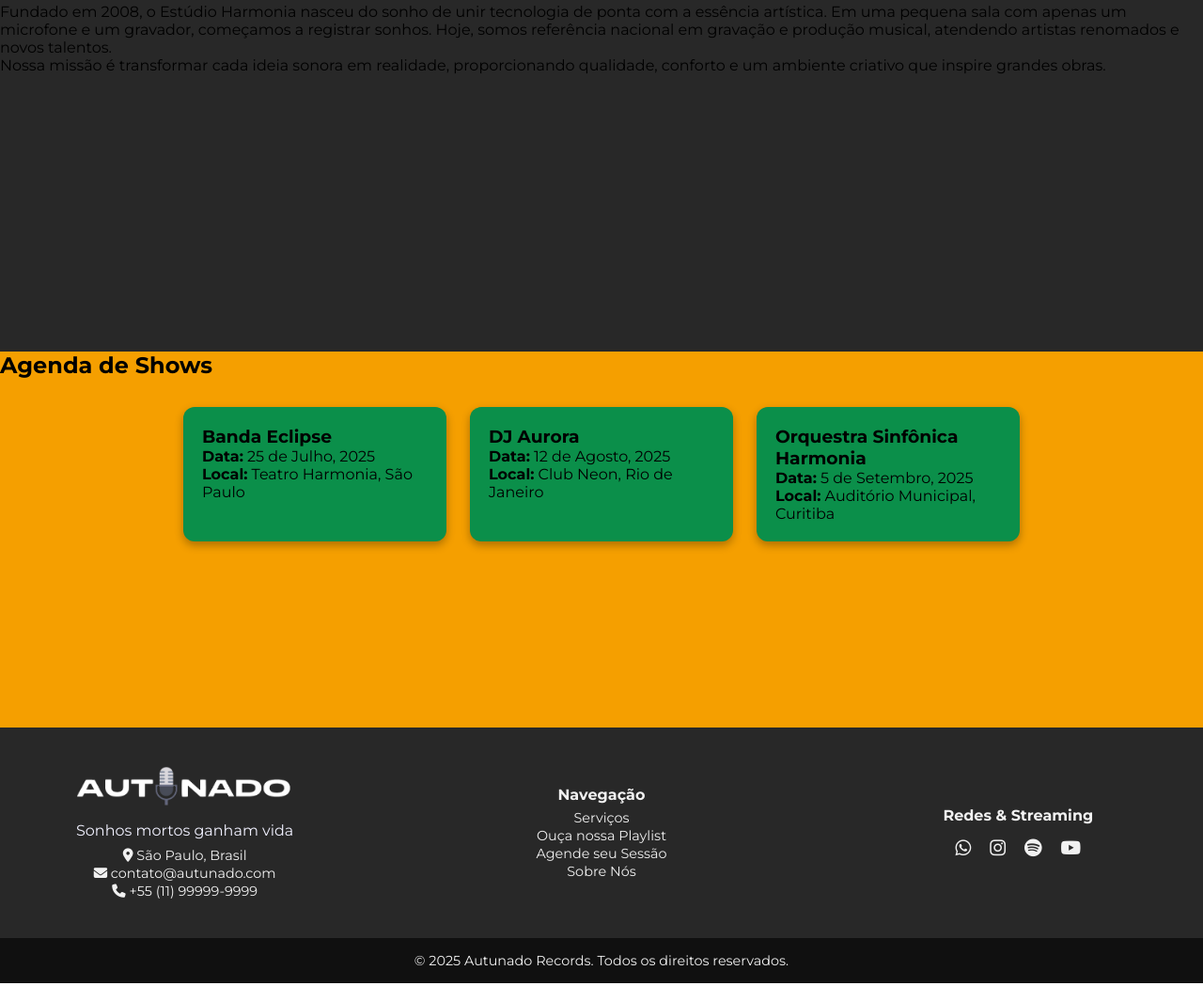
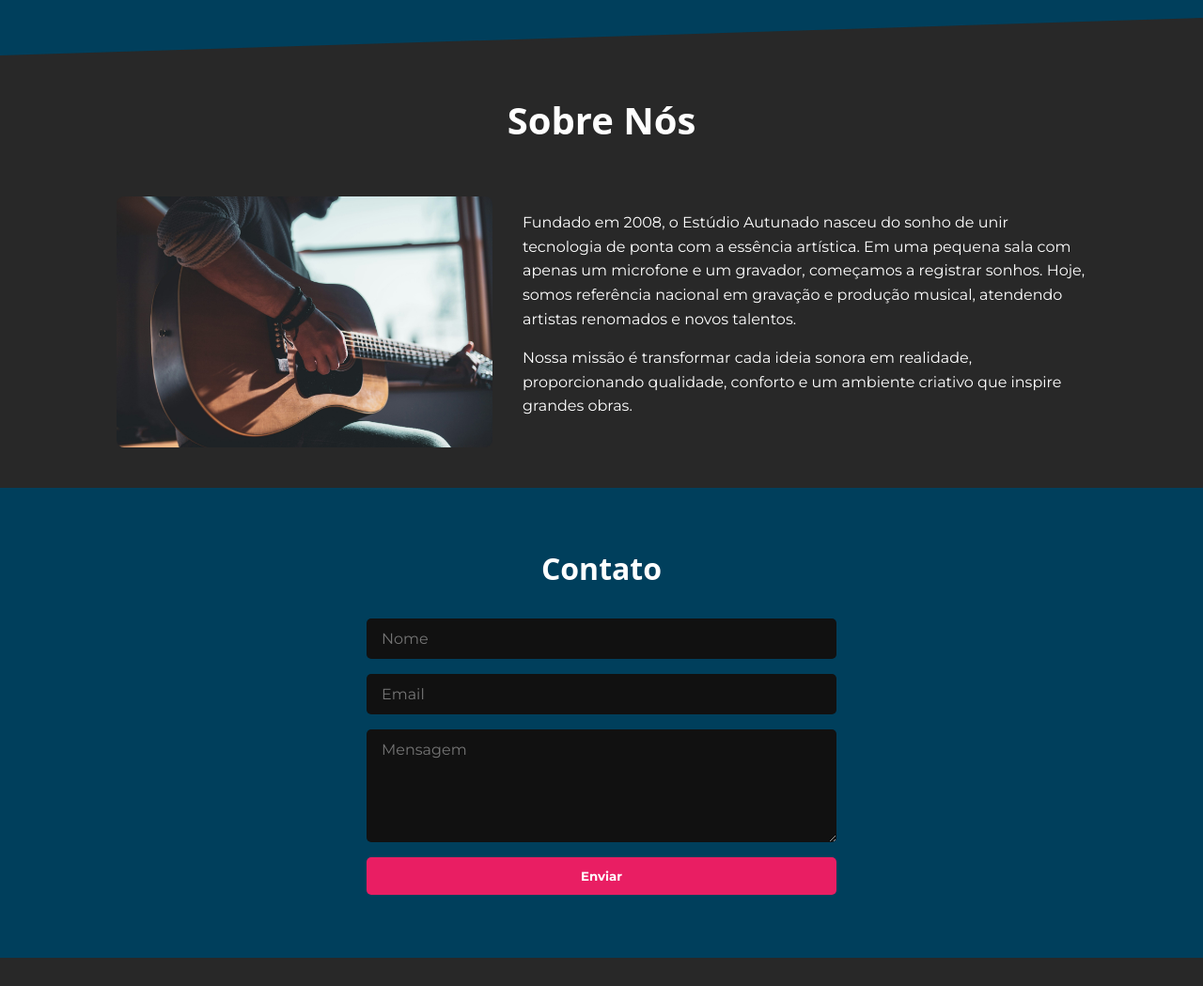
Before and after one commit to viniciusdeventer/autunado, a plain HTML site: page index.html in a window 1280 px wide. Shown: the part 1331-2380 px from the top of the page at 94% size. Drawn offline with Linux system fonts and the light colour scheme; a web font is replaced by a local one.

Commit message:
Finalização da landing.

```diff
--- a/css/main.css
+++ b/css/main.css
@@ -77,7 +77,7 @@ nav .logoAutunado {
 .hero h1 {
     font-family: "Bitcount Prop Double", system-ui;
     font-size: 75px;
-    color: #0e9455;
+    color: #ffb32e;
 }
 
 .hero h3 {
@@ -129,8 +129,8 @@ aside a i {
 
 .estudio {
     padding-top: 20px;
-    margin-top: -45px;
-    height: 650px;
+    margin-top: -55px;
+    height: 750px;
     background-color: #003f5c;
     clip-path: ellipse(140% 100% at 50% 100%);
     padding: 10px;
@@ -283,12 +283,95 @@ aside a i {
 
 .sobre {
     background-color: #282828;
-    height: 400px;
+    height: 500px;
+    display: flex;
+    align-items: center;
+    justify-content: center;
+    gap: 2rem;
+    padding: 2rem;
+    flex-wrap: wrap;
+    color: #fff;
+    clip-path: polygon(0 8%, 100% 0, 100% 100%, 0% 100%);
+    padding-top: 50px;
+    margin-top: -45px;
+}
+
+.sobre h2 {
+    padding-top: 20px;
+    width: 100%;
+    font-size: 40px;
+    text-align: center;
+    font-family: "Bitcount Prop Double", system-ui;
+}
+
+.sobre img {
+    max-width: 400px;
+    width: 100%;
+    height: auto;
+    border-radius: 8px;
+}
+
+.sobre-texto {
+    max-width: 600px;
+}
+
+.sobre p {
+    margin-bottom: 1rem;
+    line-height: 1.6;
 }
 
 .contato {
-    background-color: #f59f00;
-    height: 400px;
+    background-color: #003f5c;
+    height: 500px;
+    display: flex;
+    flex-direction: column;
+    align-items: center;
+    padding: 4rem 2rem;
+    color: #fff;
+}
+
+.contato h2 {
+    font-family: "Bitcount Prop Double", system-ui;
+    font-size: 2rem;
+    margin-bottom: 2rem;
+}
+
+.contato form {
+    display: flex;
+    flex-direction: column;
+    gap: 1rem;
+    width: 100%;
+    max-width: 500px;
+}
+
+.contato input,
+.contato textarea {
+    padding: 0.75rem 1rem;
+    border: none;
+    border-radius: 5px;
+    background-color: #111;
+    color: #fff;
+    font-size: 1rem;
+}
+
+.contato textarea {
+    resize: vertical;
+    min-height: 120px;
+}
+
+.contato button {
+    padding: 0.75rem;
+    border: none;
+    border-radius: 5px;
+    background-color: #e91e63;
+    color: white;
+    font-weight: bold;
+    cursor: pointer;
+    transition: background 0.3s ease;
+}
+
+.contato button:hover {
+    background-color: #c2185b;
 }
 
 .agenda-container {
--- a/index.html
+++ b/index.html
@@ -138,36 +138,28 @@
 
         <section class="sobre" id="sobre">
             <h2>Sobre Nós</h2>
-            <p>
-                Fundado em 2008, o Estúdio Harmonia nasceu do sonho de unir tecnologia de ponta com a essência artística.
+            <img src="assets/images/guitar.jpeg" alt="Guitarrista">
+            <div class="sobre-texto">
+                <p>
+                Fundado em 2008, o Estúdio Autunado nasceu do sonho de unir tecnologia de ponta com a essência artística.
                 Em uma pequena sala com apenas um microfone e um gravador, começamos a registrar sonhos.
                 Hoje, somos referência nacional em gravação e produção musical, atendendo artistas renomados e novos talentos.
-            </p>
-            <p>
+                </p>
+                <p>
                 Nossa missão é transformar cada ideia sonora em realidade, proporcionando qualidade,
                 conforto e um ambiente criativo que inspire grandes obras.
-            </p>
+                </p>
+            </div>
         </section>
 
         <section class="contato" id="contato">
-            <h2>Agenda de Shows</h2>
-            <div class="agenda-container">
-                <div class="agenda-item">
-                    <h3>Banda Eclipse</h3>
-                    <p><strong>Data:</strong> 25 de Julho, 2025</p>
-                    <p><strong>Local:</strong> Teatro Harmonia, São Paulo</p>
-                </div>
-                <div class="agenda-item">
-                    <h3>DJ Aurora</h3>
-                    <p><strong>Data:</strong> 12 de Agosto, 2025</p>
-                    <p><strong>Local:</strong> Club Neon, Rio de Janeiro</p>
-                </div>
-                <div class="agenda-item">
-                    <h3>Orquestra Sinfônica Harmonia</h3>
-                    <p><strong>Data:</strong> 5 de Setembro, 2025</p>
-                    <p><strong>Local:</strong> Auditório Municipal, Curitiba</p>
-                </div>
-            </div>
+            <h2>Contato</h2>
+            <form>
+                <input type="text" placeholder="Nome" required>
+                <input type="email" placeholder="Email" required>
+                <textarea placeholder="Mensagem" required></textarea>
+                <button type="submit">Enviar</button>
+            </form>
         </section>
 
     </main>
```
Also changed, not shown: assets/images/guitar.jpeg (added).
